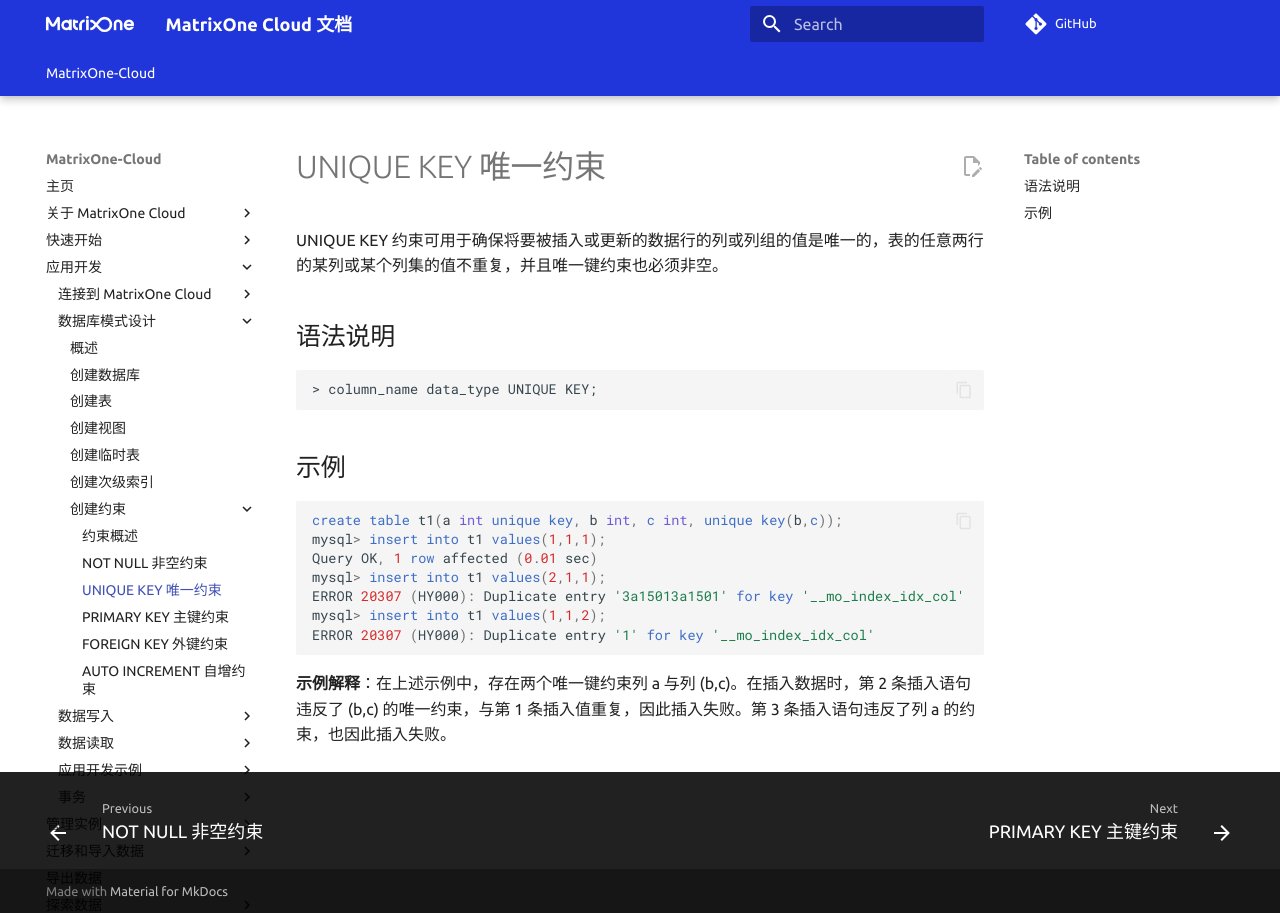
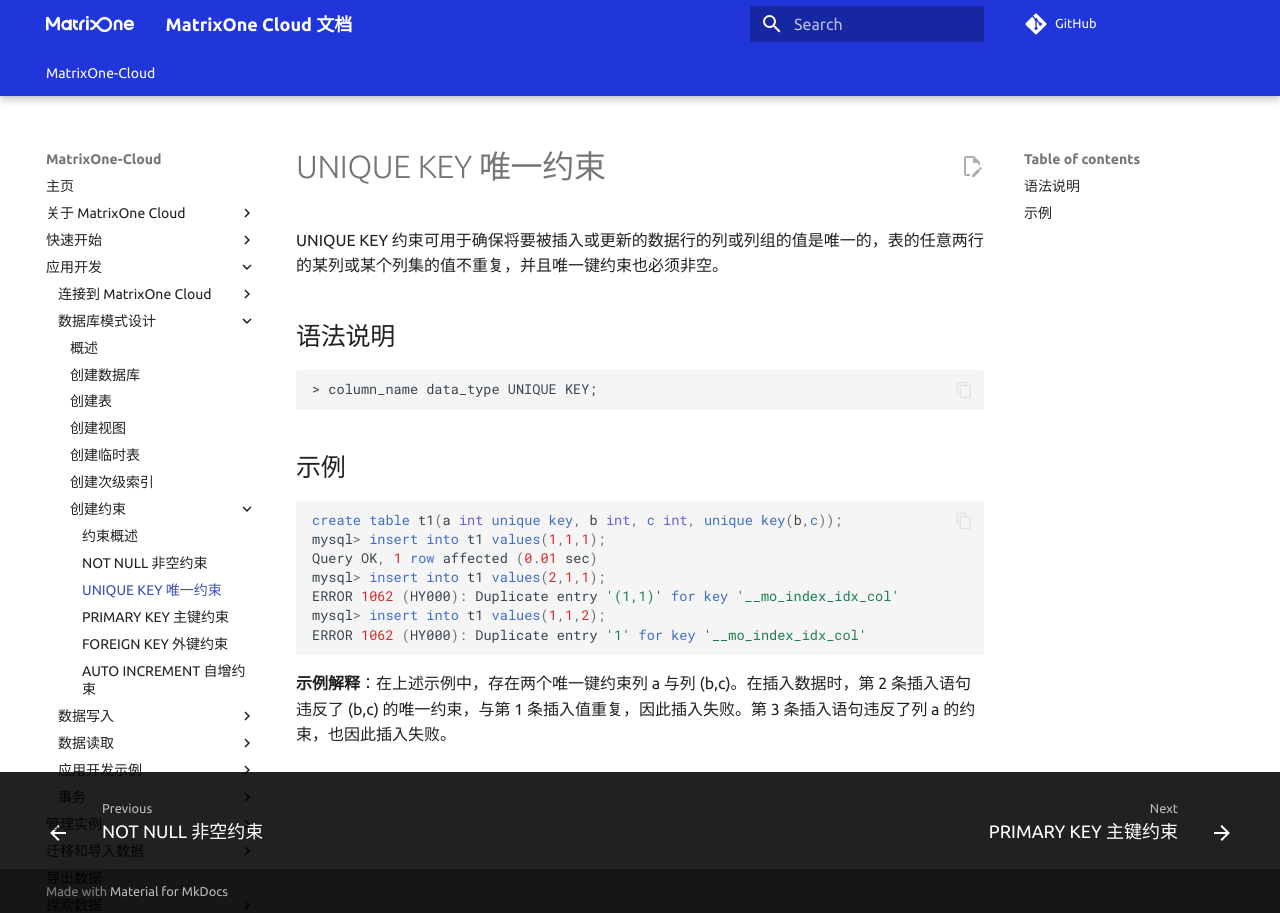
Before and after one commit to yangj1211/moc-docs, an MkDocs documentation site: the page built from docs/MatrixOne-Cloud/App-Develop/schema-design/data-integrity/unique-key-constraints.md, in a window 1280 px wide. Built offline with MkDocs 1.6.1 and Material for MkDocs 9.7.7, drawn with Linux system fonts in a browser that asks for light colours; comment, search, counter and statistics services are not loaded; the version menu is left out.

Commit message:
Update unique-key-constraints.md
Updated two error messages.

Signed-off-by: 吴梦龙 <90299197+WuMenglong@users.noreply.github.com>

````diff
--- a/docs/MatrixOne-Cloud/App-Develop/schema-design/data-integrity/unique-key-constraints.md
+++ b/docs/MatrixOne-Cloud/App-Develop/schema-design/data-integrity/unique-key-constraints.md
@@ -15,9 +15,9 @@
 mysql> insert into t1 values(1,1,1);
 Query OK, 1 row affected (0.01 sec)
 mysql> insert into t1 values(2,1,1);
-ERROR 20307 (HY000): Duplicate entry '3a15013a1501' for key '__mo_index_idx_col'
+ERROR 1062 (HY000): Duplicate entry '(1,1)' for key '__mo_index_idx_col'
 mysql> insert into t1 values(1,1,2);
-ERROR 20307 (HY000): Duplicate entry '1' for key '__mo_index_idx_col'
+ERROR 1062 (HY000): Duplicate entry '1' for key '__mo_index_idx_col'
 ```
 
 **示例解释**：在上述示例中，存在两个唯一键约束列 a 与列 (b,c)。在插入数据时，第 2 条插入语句违反了 (b,c) 的唯一约束，与第 1 条插入值重复，因此插入失败。第 3 条插入语句违反了列 a 的约束，也因此插入失败。
````
